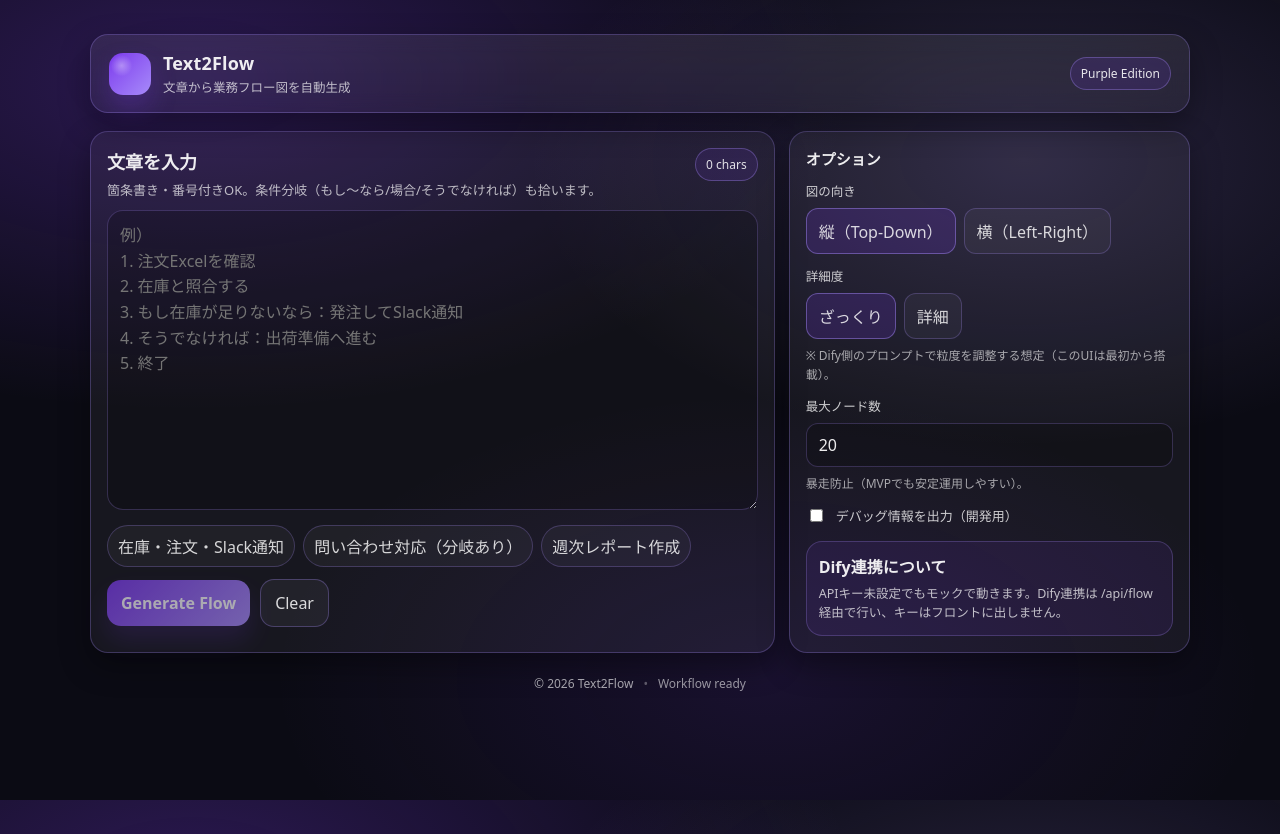
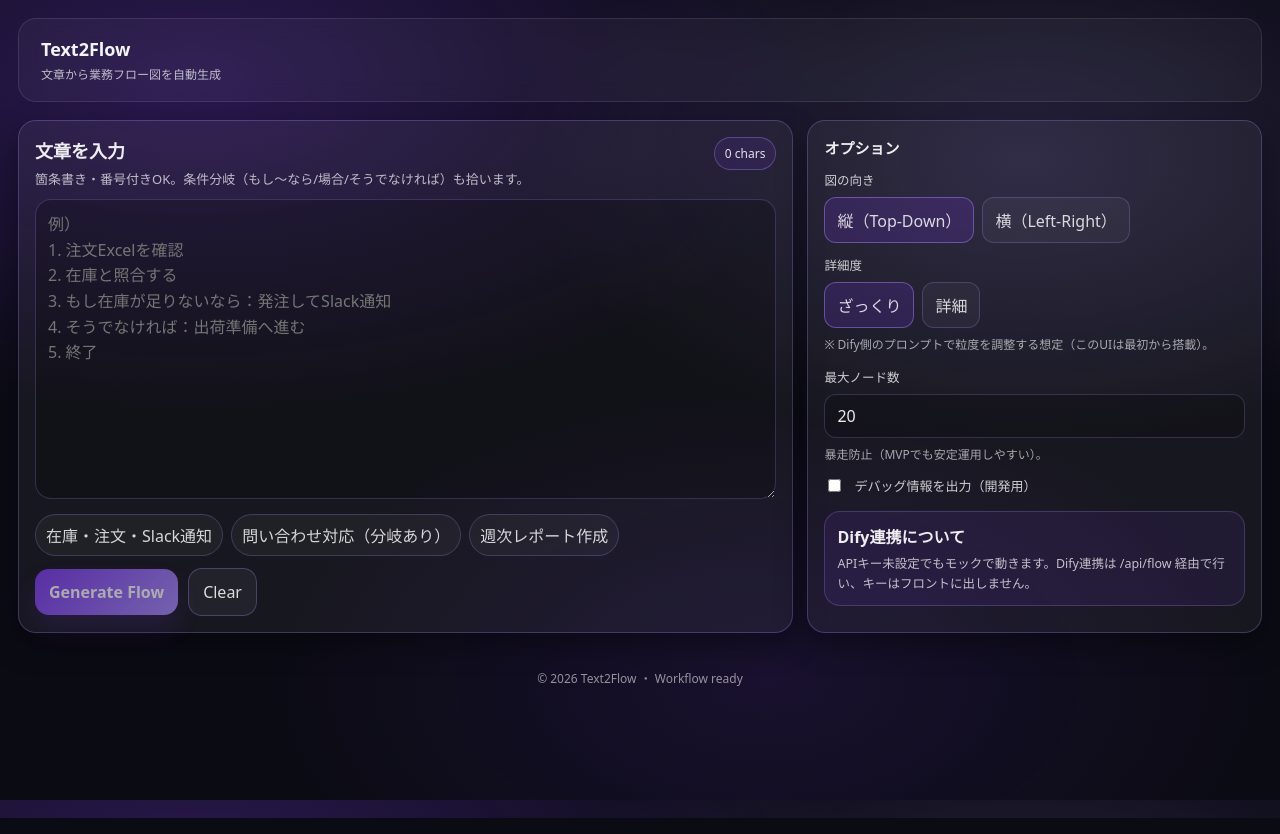
Before and after one commit to Kodama-1205/text2flow, a Next.js app: page /input in a window 1280 px wide. Built offline with nearby package versions, Linux system fonts and the light colour scheme.

Commit message:
ui: unify button colors, remove purple edition badge, japanese labels

```diff
--- a/components/AppShell.module.css
+++ b/components/AppShell.module.css
@@ -1,53 +1,43 @@
-.wrap{
-  width:min(1100px, 92vw);
-  margin: 34px auto 40px;
+.shell {
+  min-height: 100vh;
 }
 
-.header{
-  display:flex;
-  align-items:center;
-  justify-content:space-between;
-  gap:16px;
-  padding: 16px 18px;
-  border: 1px solid var(--border);
-  border-radius: var(--radius);
-  background: linear-gradient(180deg, rgba(255,255,255,.08), rgba(255,255,255,.05));
-  box-shadow: var(--shadow);
+.header {
+  display: flex;
+  align-items: center;
+  justify-content: space-between;
+  padding: 18px 22px;
+  border-radius: 18px;
+  border: 1px solid rgba(255, 255, 255, 0.10);
+  background: rgba(255, 255, 255, 0.04);
   backdrop-filter: blur(10px);
+  margin: 18px 18px 0 18px;
 }
 
-.brand{ display:flex; align-items:center; gap:12px; }
-.logo{
-  width: 42px; height: 42px;
-  border-radius: 14px;
-  background:
-    radial-gradient(18px 18px at 30% 30%, rgba(255,255,255,.35), transparent 60%),
-    linear-gradient(135deg, var(--primary), var(--accent));
-  box-shadow: 0 14px 26px rgba(124,58,237,.25);
-}
-.title{ font-size: 18px; font-weight: 750; letter-spacing: .2px; }
-.subtitle{ font-size: 12.5px; color: var(--muted); margin-top: 2px; }
-
-.badge{
-  font-size: 12px;
-  padding: 7px 10px;
-  border-radius: 999px;
-  border: 1px solid rgba(167,139,250,.35);
-  background: rgba(124,58,237,.14);
-  color: rgba(255,255,255,.88);
+.brand {
+  display: flex;
+  flex-direction: column;
+  gap: 4px;
 }
 
-.main{ margin-top: 18px; }
-
-.footer{
-  display:flex;
-  justify-content:center;
-  gap:10px;
-  align-items:center;
-  margin-top: 22px;
-  color: rgba(255,255,255,.62);
-  font-size: 12px;
+.appTitle {
+  font-weight: 800;
+  font-size: 18px;
+  color: rgba(255, 255, 255, 0.95);
 }
 
-.dot{ opacity:.5; }
-.muted{ opacity:.9; }
+.appSub {
+  font-size: 12px;
+  color: rgba(255, 255, 255, 0.70);
+}
+
+.main {
+  padding: 18px;
+}
+
+.footer {
+  padding: 18px;
+  text-align: center;
+  font-size: 12px;
+  color: rgba(255, 255, 255, 0.55);
+}
--- a/components/AppShell.tsx
+++ b/components/AppShell.tsx
@@ -1,34 +1,21 @@
+import { ReactNode } from "react";
 import styles from "./AppShell.module.css";
 
-export default function AppShell({
-  title = "Text2Flow",
-  subtitle = "文章から業務フロー図を自動生成",
-  children,
-}: {
-  title?: string;
-  subtitle?: string;
-  children: React.ReactNode;
-}) {
+export default function AppShell({ children }: { children: ReactNode }) {
   return (
-    <div className={styles.wrap}>
+    <div className={styles.shell}>
       <header className={styles.header}>
         <div className={styles.brand}>
-          <div className={styles.logo} aria-hidden />
-          <div>
-            <div className={styles.title}>{title}</div>
-            <div className={styles.subtitle}>{subtitle}</div>
-          </div>
+          <div className={styles.appTitle}>Text2Flow</div>
+          <div className={styles.appSub}>文章から業務フロー図を自動生成</div>
         </div>
-
-        <div className={styles.badge}>Purple Edition</div>
+        {/* Purple Edition は不要なので削除 */}
       </header>
 
       <main className={styles.main}>{children}</main>
 
       <footer className={styles.footer}>
-        <span>© {new Date().getFullYear()} Text2Flow</span>
-        <span className={styles.dot}>•</span>
-        <span className={styles.muted}>Workflow ready</span>
+        © 2026 Text2Flow ・ Workflow ready
       </footer>
     </div>
   );
```
Also changed, not shown: app/result/page.tsx (+31 -36 lines), components/CopyButton.tsx (+4 -7 lines).
